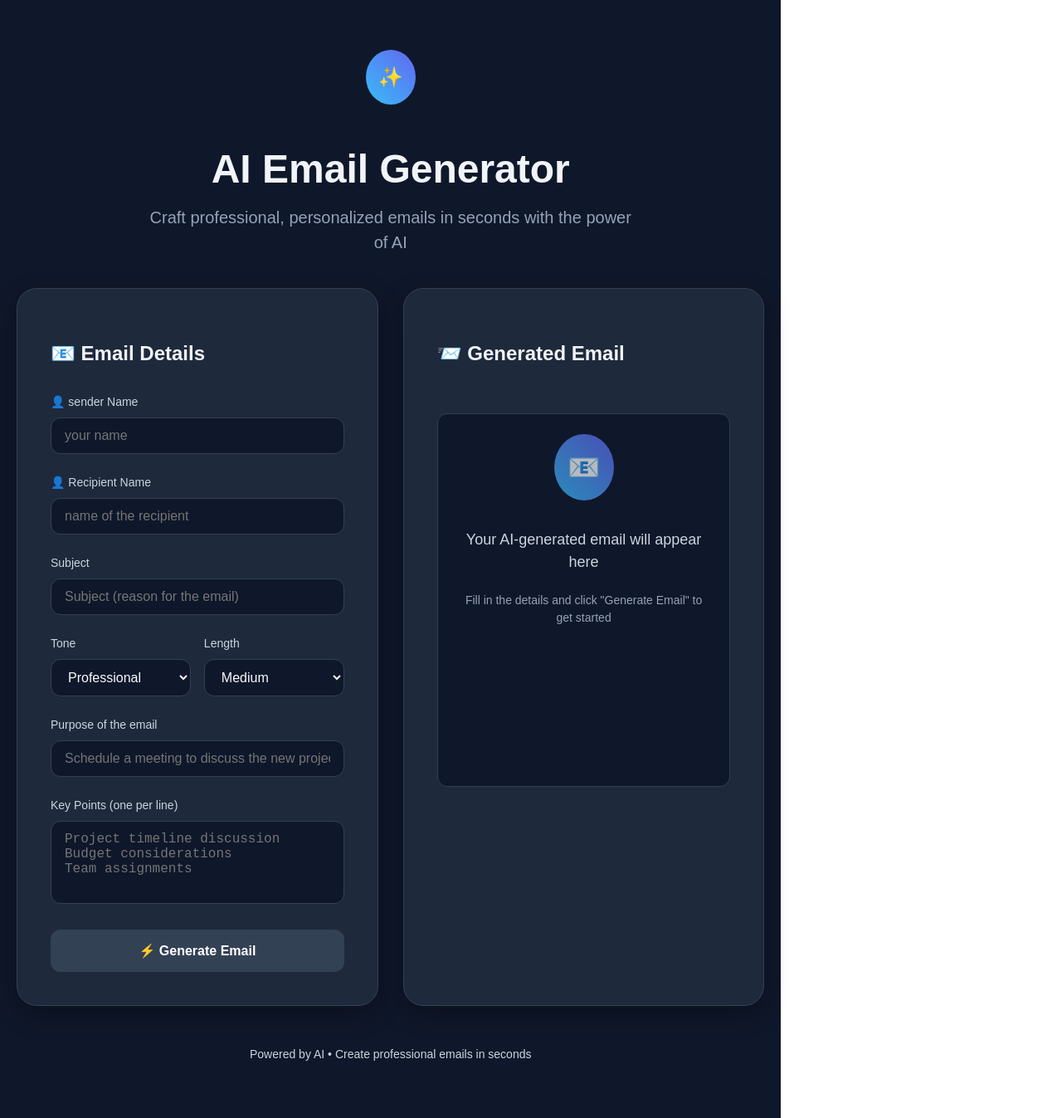
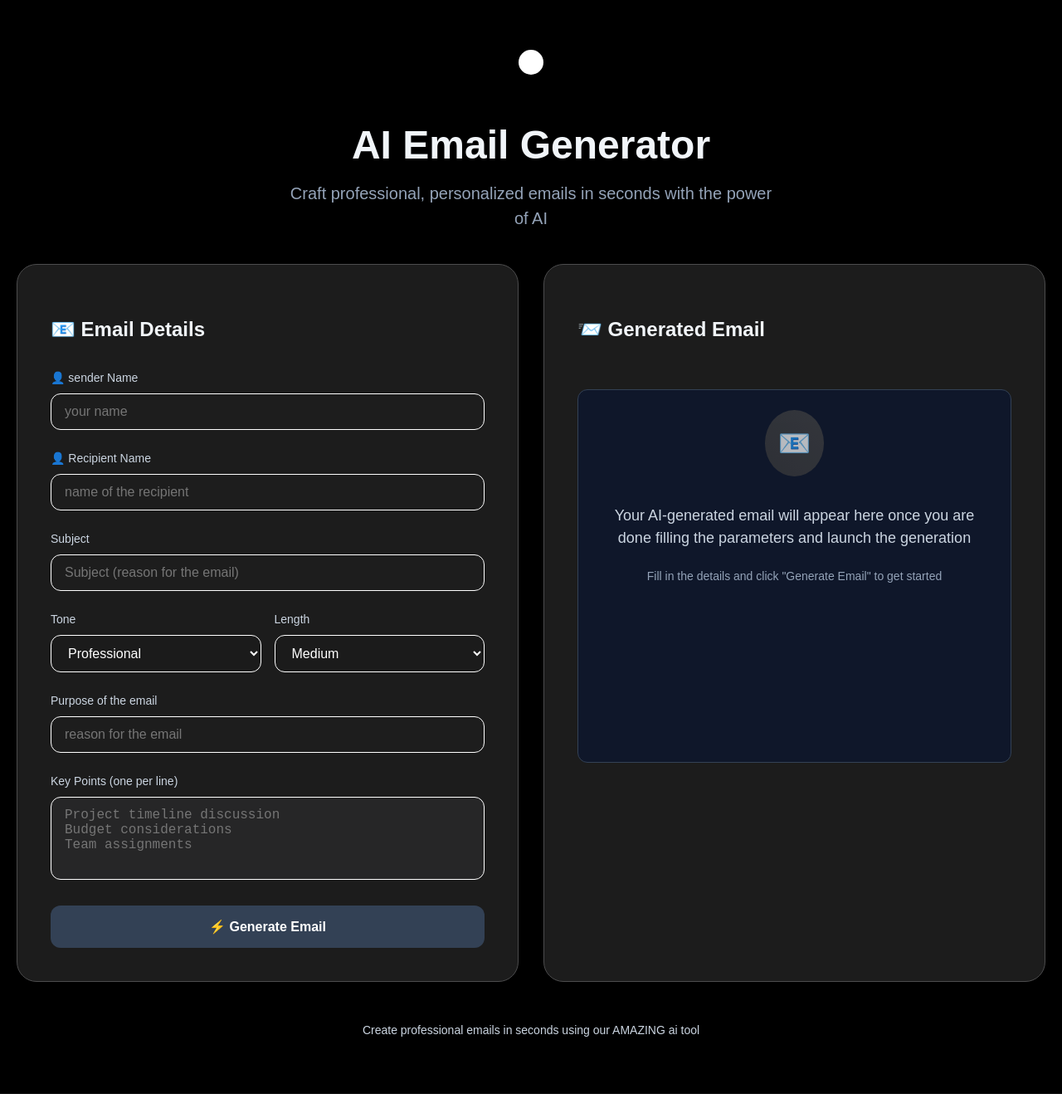
Before and after one commit to z-ella/generating-email, a React (Vite) app in the folder ai-email-app/client/: page / in a window 1280 px wide. Shown: the whole page at 83% size. After the commit the page ends 1318 px from the top, so only its background shows below. Built offline with nearby package versions, Linux system fonts and the light colour scheme.

Commit message:
Update App.jsx

```diff
--- a/ai-email-app/client/src/App.jsx
+++ b/ai-email-app/client/src/App.jsx
@@ -83,12 +83,12 @@ export default function AIEmailGenerator() {
   return {
     container: {
       minHeight: '100vh',
-      backgroundColor: '#0f172a',
+      backgroundColor: '#000000ff',
       padding: isMobile ? '10px' : '20px',
       fontFamily: 'Arial, sans-serif'
     },
     maxWidth: {
-      maxWidth: '1200px',
+      maxWidth: 'flex',
       margin: '0 auto'
     },
     header: {
@@ -97,7 +97,7 @@ export default function AIEmailGenerator() {
       paddingTop: isMobile ? '20px' : '40px'
     },
     icon: {
-      background: 'linear-gradient(45deg, #38bdf8 0%, #6366f1 100%)',
+      background: 'linear-gradient(45deg, #ffffffff 0%, #ffffffff 100%)',
       padding: isMobile ? '12px' : '15px',
       borderRadius: '50%',
       display: 'inline-block',
@@ -125,10 +125,10 @@ export default function AIEmailGenerator() {
     },
     card: {
       flex: 1,
-      backgroundColor: '#1e293b',
+      backgroundColor: '#1c1c1cff',
       borderRadius: isMobile ? '16px' : '24px',
       padding: isMobile ? '20px' : '40px',
-      border: '1px solid #334155',
+      border: '1px solid #4c4c4dff',
       boxShadow: '0 10px 30px rgba(0,0,0,0.3)',
       minWidth: 0
     },
@@ -154,8 +154,8 @@ export default function AIEmailGenerator() {
     input: {
       width: '100%',
       padding: isMobile ? '10px 14px' : '12px 16px',
-      backgroundColor: '#0f172a',
-      border: '1px solid #334155',
+      backgroundColor: '#1d1d1dff',
+      border: '1px solid #ffffffff',
       borderRadius: '12px',
       color: '#f8fafc',
       fontSize: isMobile ? '14px' : '16px',
@@ -166,8 +166,8 @@ export default function AIEmailGenerator() {
     textarea: {
       width: '100%',
       padding: isMobile ? '10px 14px' : '12px 16px',
-      backgroundColor: '#0f172a',
-      border: '1px solid #334155',
+      backgroundColor: '#262627ff',
+      border: '1px solid #ffffffff',
       borderRadius: '12px',
       color: '#f8fafc',
       fontSize: isMobile ? '14px' : '16px',
@@ -179,10 +179,10 @@ export default function AIEmailGenerator() {
     select: {
       width: '100%',
       padding: isMobile ? '10px 14px' : '12px 16px',
-      backgroundColor: '#0f172a',
-      border: '1px solid #334155',
+      backgroundColor: '#1b1b1bff',
+      border: '1px solid #ffffffff',
       borderRadius: '12px',
-      color: '#f8fafc',
+      color: '#ffffffff',
       fontSize: isMobile ? '14px' : '16px',
       outline: 'none',
       boxSizing: 'border-box'
@@ -194,7 +194,7 @@ export default function AIEmailGenerator() {
     },
     button: {
       width: '100%',
-      background: 'linear-gradient(45deg, #38bdf8 0%, #6366f1 100%)',
+      background: 'linear-gradient(45deg, #000000ff 0%, #000000ff 100%)',
       color: 'white',
       fontWeight: '600',
       padding: isMobile ? '14px 20px' : '16px 24px',
@@ -226,7 +226,7 @@ export default function AIEmailGenerator() {
     },
     actionButton: {
       background: '#334155',
-      color: '#f1f5f9',
+      color: '#ffffffff',
       padding: isMobile ? '6px 10px' : '8px 12px',
       borderRadius: '8px',
       border: 'none',
@@ -251,7 +251,7 @@ export default function AIEmailGenerator() {
       textAlign: 'center'
     },
     placeholderIcon: {
-      background: 'linear-gradient(45deg, #38bdf8 0%, #6366f1 100%)',
+      background: 'linear-gradient(45deg, #3b3b3bff 0%, #434344ff 100%)',
       padding: isMobile ? '12px' : '16px',
       borderRadius: '50%',
       marginBottom: '16px',
@@ -259,7 +259,7 @@ export default function AIEmailGenerator() {
       fontSize: isMobile ? '24px' : '32px'
     },
     email: {
-      color: '#f1f5f9',
+      color: '#ffffffff',
       whiteSpace: 'pre-wrap',
       fontFamily: 'monospace',
       fontSize: isMobile ? '13px' : '15px',
@@ -275,7 +275,6 @@ export default function AIEmailGenerator() {
   };
 };
 
-
   const styles = getResponsiveStyles();
 
   return (
@@ -283,7 +282,7 @@ export default function AIEmailGenerator() {
       <div style={styles.maxWidth}>
         {/* Header */}
         <div style={styles.header}>
-          <div style={styles.icon}>✨</div>
+          <div style={styles.icon}></div>
           <h1 style={styles.title}>AI Email Generator</h1>
           <p style={styles.subtitle}>
             Craft professional, personalized emails in seconds with the power of AI
@@ -373,7 +372,7 @@ export default function AIEmailGenerator() {
                   name="purpose"
                   value={formData.purpose}
                   onChange={handleInputChange}
-                  placeholder="Schedule a meeting to discuss the new project"
+                  placeholder="reason for the email"
                   style={styles.input}
                 />
               </div>
@@ -425,9 +424,9 @@ export default function AIEmailGenerator() {
                   <button
                     onClick={handleDownload}
                     style={styles.actionButton}
-                    title="send as email"
+                    title="download"
                   >
-                    📧 Send
+                    📧 download
                   </button>
                 </div>
               )}
@@ -440,7 +439,7 @@ export default function AIEmailGenerator() {
                 <div style={styles.placeholder}>
                   <div style={styles.placeholderIcon}>📧</div>
                   <p style={{color: '#cbd5e1', fontSize: '18px', marginBottom: '8px'}}>
-                    Your AI-generated email will appear here
+                    Your AI-generated email will appear here once you are done filling the parameters and launch the generation
                   </p>
                   <p style={{color: '#94a3b8', fontSize: '14px'}}>
                     Fill in the details and click "Generate Email" to get started
@@ -454,7 +453,7 @@ export default function AIEmailGenerator() {
         {/* Footer */}
         <div style={styles.footer}>
           <p style={{color: '#cbd5e1', fontSize: '14px'}}>
-            Powered by AI • Create professional emails in seconds
+            Create professional emails in seconds using our AMAZING ai tool
           </p>
         </div>
       </div>
```
